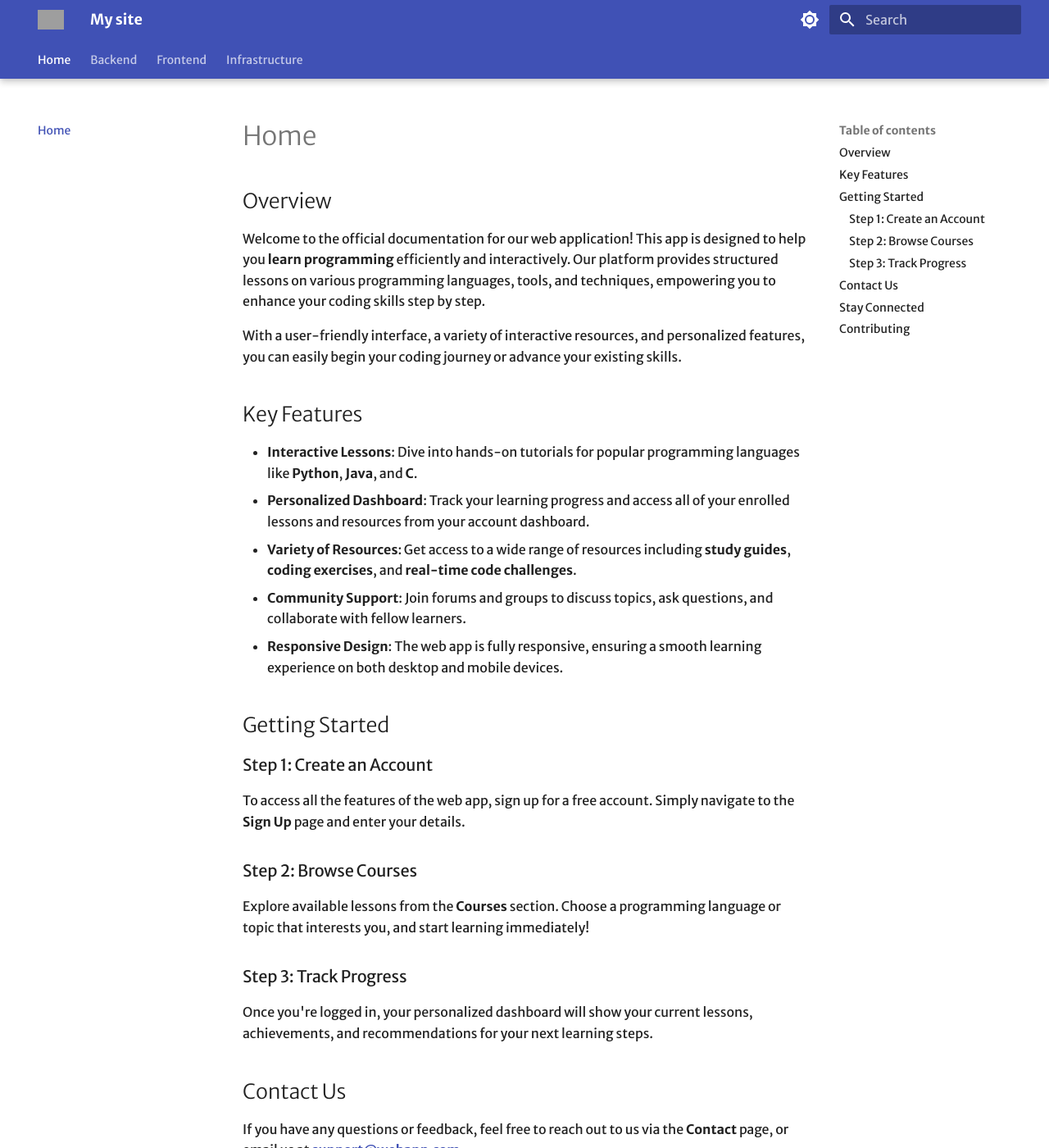
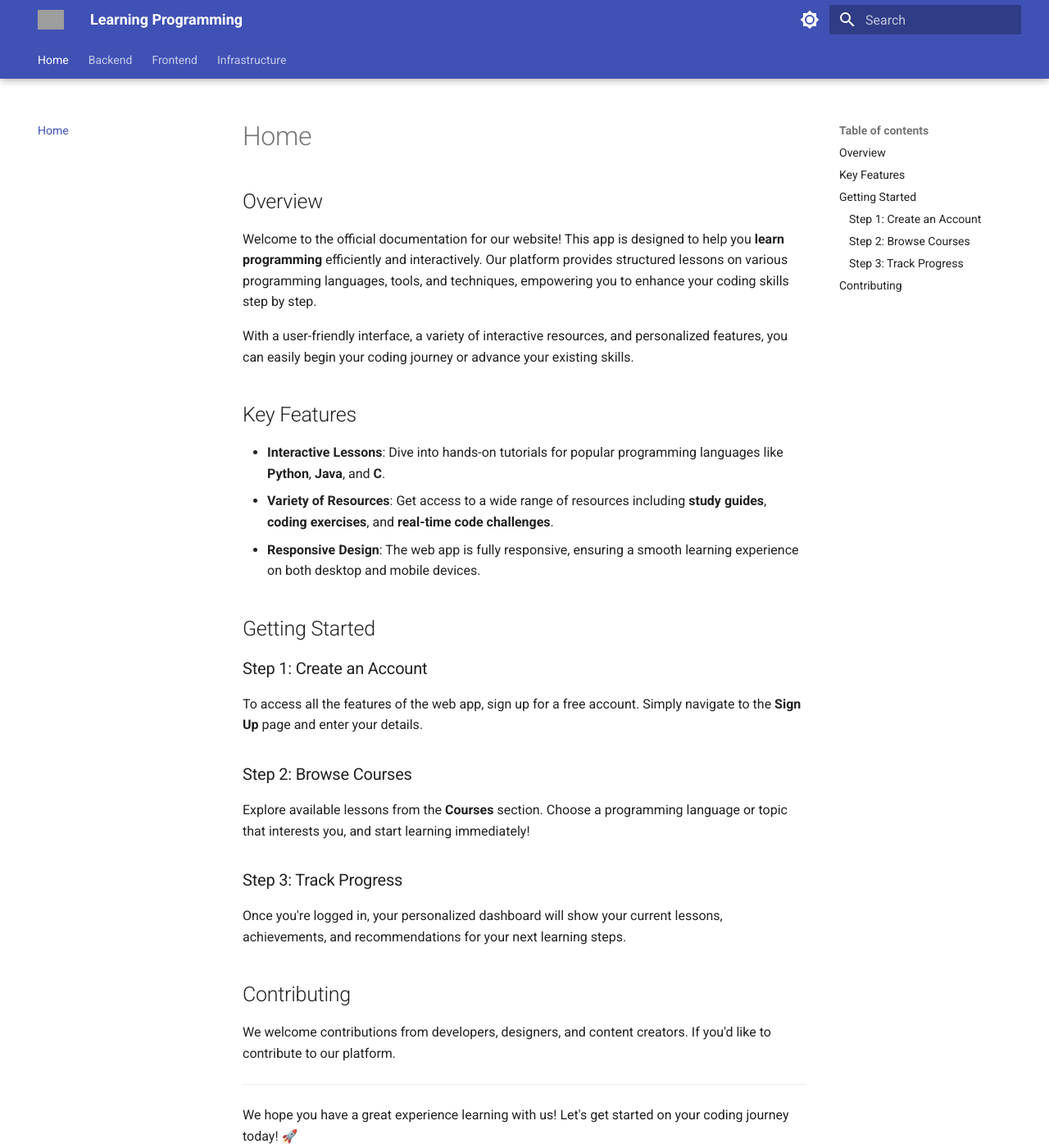
Before and after one commit to DicitoCarrera/WebEngineeringProject, an MkDocs documentation site: the page built from docs/index.md, in a window 1280 px wide and 1400 px high. Shown: the whole window at 82% size. Built offline with MkDocs 1.6.1 and Material for MkDocs 9.7.7, drawn with Linux system fonts in a browser that asks for light colours; some web fonts are replaced; some of the changed text lies outside the part shown; grey boxes are pictures that could not be loaded.

Commit message:
fix docs

```diff
--- a/docs/index.md
+++ b/docs/index.md
@@ -2,10 +2,10 @@
 
 ## Overview
 
-Welcome to the official documentation for our web application! This app is
-designed to help you **learn programming** efficiently and interactively. Our
-platform provides structured lessons on various programming languages, tools,
-and techniques, empowering you to enhance your coding skills step by step.
+Welcome to the official documentation for our website! This app is designed to
+help you **learn programming** efficiently and interactively. Our platform
+provides structured lessons on various programming languages, tools, and
+techniques, empowering you to enhance your coding skills step by step.
 
 With a user-friendly interface, a variety of interactive resources, and
 personalized features, you can easily begin your coding journey or advance your
@@ -15,12 +15,8 @@
 
 - **Interactive Lessons**: Dive into hands-on tutorials for popular programming
   languages like **Python**, **Java**, and **C**.
-- **Personalized Dashboard**: Track your learning progress and access all of
-  your enrolled lessons and resources from your account dashboard.
 - **Variety of Resources**: Get access to a wide range of resources including
   **study guides**, **coding exercises**, and **real-time code challenges**.
-- **Community Support**: Join forums and groups to discuss topics, ask
-  questions, and collaborate with fellow learners.
 - **Responsive Design**: The web app is fully responsive, ensuring a smooth
   learning experience on both desktop and mobile devices.
 
@@ -41,26 +37,10 @@
 Once you're logged in, your personalized dashboard will show your current
 lessons, achievements, and recommendations for your next learning steps.
 
-## Contact Us
-
-If you have any questions or feedback, feel free to reach out to us via the
-**Contact** page, or email us at **<support@webapp.com>**.
-
-## Stay Connected
-
-Follow us on social media to stay up-to-date with the latest lessons, features,
-and announcements:
-
-- [Twitter](https://twitter.com/webapp)
-- [Facebook](https://facebook.com/webapp)
-- [Instagram](https://instagram.com/webapp)
-- [LinkedIn](https://linkedin.com/company/webapp)
-
 ## Contributing
 
 We welcome contributions from developers, designers, and content creators. If
-you'd like to contribute to our platform, please check out the **Contributing
-Guidelines**.
+you'd like to contribute to our platform.
 
 ---
 
--- a/mkdocs.yml
+++ b/mkdocs.yml
@@ -1,6 +1,6 @@
-site_name: My site
+site_name: Learning Programming
 
-site_url: https://mydomain.org/
+site_url: https://LearningProgramming.de/
 
 theme:
   language: en
@@ -23,9 +23,9 @@
         icon: material/brightness-4
         name: Switch to light mode
 
-  font:
-    text: Merriweather Sans
-    code: Red Hat Mono
+  # font:
+  #   text: Merriweather Sans
+  #   code: Red Hat Mono
 
   features:
     - navigation.footer
@@ -67,6 +67,9 @@
   - pymdownx.tabbed:
       alternate_style: true
   - pymdownx.details
+  - def_list
+  - pymdownx.tasklist:
+      custom_checkbox: true
 
 extra:
   #   social:
```
Also changed, not shown: docs/backend/index.md (+0 -15 lines), docs/backend/routes/auth-routes.md (+1 -0 lines), docs/infrastructure/index.md (+11 -14 lines), 9 other files.
